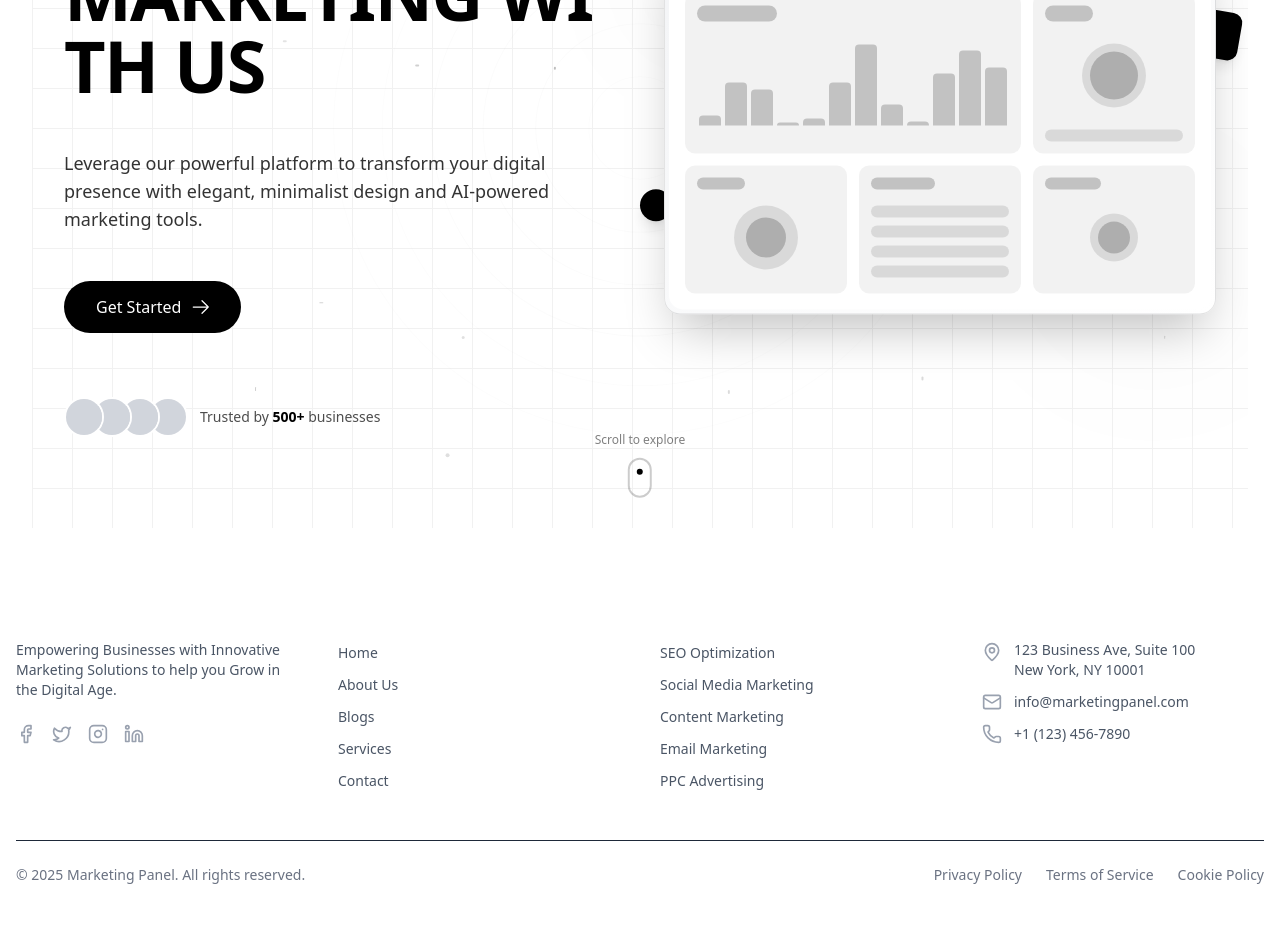
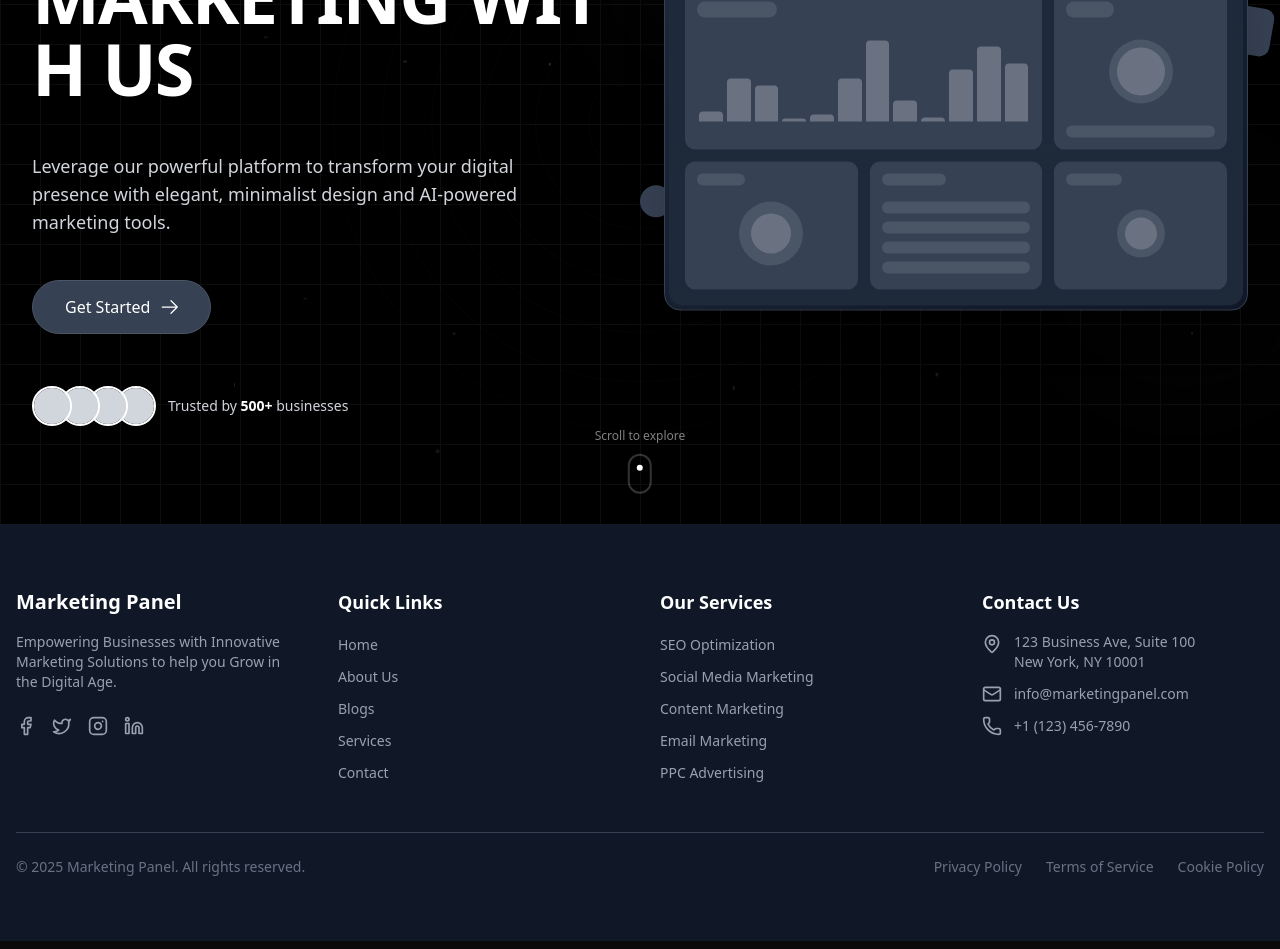
Before and after one commit to ajabgullb/marketing-panel-project, a React (Vite) app: page / in a window 1280 px wide. Shown: the part 340-1289 px from the top of the page. Built offline with nearby package versions, Linux system fonts and the light colour scheme; what tailwindcss-motion would draw is missing.

Commit message:
Convert the project to the Dark Theme

```diff
--- a/src/components/Container/Container.tsx
+++ b/src/components/Container/Container.tsx
@@ -5,7 +5,7 @@ interface IContainer {
 
 const Container = ({ children }: IContainer) => {
   return (
-    <div className='mx-8 my-1'>
+    <div className=''>
       {children}
     </div>
   )
--- a/src/components/Footer/Footer.tsx
+++ b/src/components/Footer/Footer.tsx
@@ -6,7 +6,7 @@ const Footer = () => {
   const currentYear = new Date().getFullYear();
 
   return (
-    <footer className="bg-white/90 text-gray-600 w-full mt-auto">
+    <footer className="bg-gray-900 text-gray-400 w-full mt-auto">
       <div className="container mx-auto px-4 py-12 md:py-16">
         <div className="grid grid-cols-1 md:grid-cols-2 lg:grid-cols-4 gap-10">
 
@@ -15,16 +15,16 @@ const Footer = () => {
             <h3 className="text-xl font-bold text-white">Marketing Panel</h3>
             <p className="text-sm">Empowering Businesses with Innovative Marketing Solutions to help you Grow in the Digital Age.</p>
             <div className="flex space-x-4 pt-2">
-              <a href="#" className="text-gray-400 hover:text-gray-900 transition-colors">
+              <a href="#" className="text-gray-400 hover:text-white transition-colors">
                 <Facebook className="w-5 h-5" />
               </a>
-              <a href="#" className="text-gray-400 hover:text-gray-900 transition-colors">
+              <a href="#" className="text-gray-400 hover:text-white transition-colors">
                 <Twitter className="w-5 h-5" />
               </a>
-              <a href="#" className="text-gray-400 hover:text-gray-900 transition-colors">
+              <a href="#" className="text-gray-400 hover:text-white transition-colors">
                 <Instagram className="w-5 h-5" />
               </a>
-              <a href="#" className="text-gray-400 hover:text-gray-900 transition-colors">
+              <a href="#" className="text-gray-400 hover:text-white transition-colors">
                 <Linkedin className="w-5 h-5" />
               </a>
             </div>
@@ -34,11 +34,11 @@ const Footer = () => {
           <div>
             <h4 className="text-lg font-semibold text-white mb-4">Quick Links</h4>
             <ul className="space-y-2">
-              <li><Link to="/home" className="hover:text-black transition-colors text-sm">Home</Link></li>
-              <li><Link to="/about" className="hover:text-black transition-colors text-sm">About Us</Link></li>
-              <li><Link to="/blogs" className="hover:text-black transition-colors text-sm">Blogs</Link></li>
-              <li><Link to="/services" className="hover:text-black transition-colors text-sm">Services</Link></li>
-              <li><Link to="/contact" className="hover:text-black transition-colors text-sm">Contact</Link></li>
+              <li><Link to="/home" className="hover:text-white transition-colors text-sm">Home</Link></li>
+              <li><Link to="/about" className="hover:text-white transition-colors text-sm">About Us</Link></li>
+              <li><Link to="/blogs" className="hover:text-white transition-colors text-sm">Blogs</Link></li>
+              <li><Link to="/services" className="hover:text-white transition-colors text-sm">Services</Link></li>
+              <li><Link to="/contact" className="hover:text-white transition-colors text-sm">Contact</Link></li>
             </ul>
           </div>
 
@@ -46,11 +46,11 @@ const Footer = () => {
           <div>
             <h4 className="text-lg font-semibold text-white mb-4">Our Services</h4>
             <ul className="space-y-2">
-              <li><a href="#" className="hover:text-black transition-colors text-sm">SEO Optimization</a></li>
-              <li><a href="#" className="hover:text-black transition-colors text-sm">Social Media Marketing</a></li>
-              <li><a href="#" className="hover:text-black transition-colors text-sm">Content Marketing</a></li>
-              <li><a href="#" className="hover:text-black transition-colors text-sm">Email Marketing</a></li>
-              <li><a href="#" className="hover:text-black transition-colors text-sm">PPC Advertising</a></li>
+              <li><a href="#" className="hover:text-white transition-colors text-sm">SEO Optimization</a></li>
+              <li><a href="#" className="hover:text-white transition-colors text-sm">Social Media Marketing</a></li>
+              <li><a href="#" className="hover:text-white transition-colors text-sm">Content Marketing</a></li>
+              <li><a href="#" className="hover:text-white transition-colors text-sm">Email Marketing</a></li>
+              <li><a href="#" className="hover:text-white transition-colors text-sm">PPC Advertising</a></li>
             </ul>
           </div>
 
@@ -64,25 +64,25 @@ const Footer = () => {
               </li>
               <li className="flex items-center">
                 <Mail className="w-5 h-5 text-gray-400 mr-3" />
-                <a href="mailto:info@marketingpanel.com" className="hover:text-gray-900 transition-colors text-sm">info@marketingpanel.com</a>
+                <a href="mailto:info@marketingpanel.com" className="hover:text-white transition-colors text-sm">info@marketingpanel.com</a>
               </li>
               <li className="flex items-center">
                 <Phone className="w-5 h-5 text-gray-400 mr-3" />
-                <a href="tel:+11234567890" className="hover:text-gray-900 transition-colors text-sm">+1 (123) 456-7890</a>
+                <a href="tel:+11234567890" className="hover:text-white transition-colors text-sm">+1 (123) 456-7890</a>
               </li>
             </ul>
           </div>
         </div>
 
         {/* Bottom Bar */}
-        <div className="border-t border-gray-800 mt-12 pt-6 flex flex-col md:flex-row justify-between items-center">
+        <div className="border-t border-gray-700 mt-12 pt-6 flex flex-col md:flex-row justify-between items-center">
           <p className="text-sm text-gray-500 mb-4 md:mb-0">
             &copy; {currentYear} Marketing Panel. All rights reserved.
           </p>
           <div className="flex space-x-6">
-            <a href="#" className="text-sm text-gray-500 hover:text-gray-900 transition-colors">Privacy Policy</a>
-            <a href="#" className="text-sm text-gray-500 hover:text-gray-900 transition-colors">Terms of Service</a>
-            <a href="#" className="text-sm text-gray-500 hover:text-gray-900 transition-colors">Cookie Policy</a>
+            <a href="#" className="text-sm text-gray-500 hover:text-white transition-colors">Privacy Policy</a>
+            <a href="#" className="text-sm text-gray-500 hover:text-white transition-colors">Terms of Service</a>
+            <a href="#" className="text-sm text-gray-500 hover:text-white transition-colors">Cookie Policy</a>
           </div>
         </div>
       </div>
--- a/src/components/Header/Logo.tsx
+++ b/src/components/Header/Logo.tsx
@@ -5,7 +5,7 @@ const Logo = ({className}: any) => {
     <div>
       <Link to="/">
         <div className={`font-bold text-2xl mx-5 sm:text-right ${className}`}>
-          Noman<span>Panel</span>
+          Marketing<span>Panel</span>
         </div>
       </Link>
     </div>
--- a/src/components/Home/HeroSection.tsx
+++ b/src/components/Home/HeroSection.tsx
@@ -73,12 +73,12 @@ const HeroSection = () => {
   if (!isMounted) return null;
 
   return (
-    <section className="relative w-full overflow-hidden bg-white text-black min-h-screen flex items-center">
+    <section className="relative w-full overflow-hidden bg-black text-white min-h-screen flex items-center">
       {/* Background grid pattern */}
       <div className="absolute inset-0 opacity-5">
         <div className="absolute inset-0"
           style={{
-            backgroundImage: 'linear-gradient(to right, #000000 1px, transparent 1px), linear-gradient(to bottom, #000000 1px, transparent 1px)',
+            backgroundImage: 'linear-gradient(to right, #ffffff 1px, transparent 1px), linear-gradient(to bottom, #ffffff 1px, transparent 1px)',
             backgroundSize: '40px 40px',
           }}
         />
@@ -88,7 +88,7 @@ const HeroSection = () => {
       {[...Array(6)].map((_, i) => (
         <motion.div
           key={i}
-          className="absolute rounded-full border border-black/10"
+          className="absolute rounded-full border border-white/10"
           style={{
             width: `${(i + 1) * 100}px`,
             height: `${(i + 1) * 100}px`,
@@ -120,7 +120,7 @@ const HeroSection = () => {
             animate="visible"
           >
             <motion.div variants={textItem}>
-              <span className="inline-block px-4 py-1.5 border border-black/20 rounded-full text-sm font-medium tracking-wide">
+              <span className="inline-block px-4 py-1.5 border border-white/20 rounded-full text-sm font-medium tracking-wide">
                 TRUSTED MARKETING PLATFORM
               </span>
             </motion.div>
@@ -143,19 +143,19 @@ const HeroSection = () => {
             </div>
 
             <motion.p
-              className="text-lg text-black/80 max-w-lg mx-auto md:mx-0"
+              className="text-lg text-gray-300 max-w-lg mx-auto md:mx-0"
               variants={textItem}
             >
               Leverage our powerful platform to transform your digital presence with elegant, minimalist design and AI-powered marketing tools.
             </motion.p>
 
             <motion.div
-              className="flex justify-center md:justify-start pt-4"
+              className="flex justify-center md:justify-start pt-3"
               variants={textItem}
             >
               <Link
                 to="/services"
-                className="group inline-flex items-center justify-center gap-2 bg-black text-white px-8 py-3.5 rounded-full font-medium transition-all duration-300 hover:bg-gray-800 no-underline"
+                className="group inline-flex items-center justify-center gap-2 bg-gray-700 text-white px-8 py-3.5 rounded-full font-medium transition-all duration-300 hover:bg-gray-600 border border-gray-600 no-underline"
               >
                 Get Started
                 <motion.span
@@ -168,7 +168,7 @@ const HeroSection = () => {
             </motion.div>
 
             <motion.div
-              className="flex items-center justify-center md:justify-start gap-3 pt-8"
+              className="flex items-center justify-center md:justify-start gap-3 pt-5 pb-16 md:pb-0"
               variants={textItem}
             >
               <div className="flex -space-x-3">
@@ -184,8 +184,8 @@ const HeroSection = () => {
                   </motion.div>
                 ))}
               </div>
-              <div className="text-sm text-black/70">
-                <p>Trusted by <span className="font-semibold text-black">500+</span> businesses</p>
+              <div className="text-sm text-gray-300">
+                <p>Trusted by <span className="font-semibold text-white">500+</span> businesses</p>
               </div>
             </motion.div>
           </motion.div>
@@ -199,11 +199,11 @@ const HeroSection = () => {
           >
             {/* Main dashboard mockup */}
             <motion.div
-              className="relative z-10 bg-gradient-to-br from-gray-100 to-white p-1 rounded-2xl shadow-2xl border border-black/10 overflow-hidden"
+              className="relative z-10 bg-gradient-to-br from-gray-800 to-gray-900 p-1 rounded-2xl shadow-2xl border border-gray-700 overflow-hidden"
               animate={floatingAnimation(0)}
             >
               {/* Dashboard content */}
-              <div className="bg-white rounded-xl overflow-hidden p-4">
+              <div className="bg-gray-800 rounded-xl overflow-hidden p-4">
                 {/* Header bar */}
                 <div className="flex items-center justify-between mb-4">
                   <div className="flex space-x-2">
@@ -211,22 +211,23 @@ const HeroSection = () => {
                     <div className="w-3 h-3 rounded-full bg-yellow-500"></div>
                     <div className="w-3 h-3 rounded-full bg-green-500"></div>
                   </div>
-                  <div className="h-4 w-24 bg-black/10 rounded-full"></div>
+                  <div className="h-4 w-24 bg-gray-600 rounded-full"></div>
                 </div>
 
                 {/* Dashboard grid */}
+                {/* Top row */}
                 <div className="grid grid-cols-3 gap-3 mb-3">
                   <motion.div
-                    className="col-span-2 h-40 bg-black/5 rounded-lg p-3"
+                    className="col-span-2 h-40 bg-gray-700 rounded-lg p-3"
                     whileHover={{ scale: 1.02 }}
                     transition={{ type: 'spring', stiffness: 400 }}
                   >
-                    <div className="h-4 w-20 bg-black/20 rounded-full mb-2"></div>
+                    <div className="h-4 w-20 bg-gray-600 rounded-full mb-2"></div>
                     <div className="flex items-end h-24 pt-2">
                       {[...Array(12)].map((_, i) => (
                         <motion.div
                           key={i}
-                          className="flex-1 bg-black/20 mx-0.5 rounded-t"
+                          className="flex-1 bg-gray-500 mx-0.5 rounded-t"
                           style={{ height: `${Math.random() * 100}%` }}
                           initial={{ height: 0 }}
                           animate={{ height: `${Math.random() * 100}%` }}
@@ -236,52 +237,53 @@ const HeroSection = () => {
                     </div>
                   </motion.div>
                   <motion.div
-                    className="h-40 bg-black/5 rounded-lg p-3 flex flex-col justify-between"
+                    className="h-40 bg-gray-700 rounded-lg p-3 flex flex-col justify-between"
                     whileHover={{ scale: 1.02 }}
                     transition={{ type: 'spring', stiffness: 400 }}
                   >
-                    <div className="h-4 w-12 bg-black/20 rounded-full"></div>
-                    <div className="w-16 h-16 rounded-full bg-black/10 mx-auto flex items-center justify-center">
-                      <div className="w-12 h-12 rounded-full bg-black/20"></div>
+                    <div className="h-4 w-12 bg-gray-600 rounded-full"></div>
+                    <div className="w-16 h-16 rounded-full bg-gray-600 mx-auto flex items-center justify-center">
+                      <div className="w-12 h-12 rounded-full bg-gray-500"></div>
                     </div>
-                    <div className="h-3 w-full bg-black/10 rounded-full"></div>
+                    <div className="h-3 w-full bg-gray-600 rounded-full"></div>
                   </motion.div>
                 </div>
 
+                {/* Bottom row */}
                 <div className="grid grid-cols-3 gap-3">
                   <motion.div
-                    className="h-32 bg-black/5 rounded-lg p-3"
+                    className="h-32 bg-gray-700 rounded-lg p-3"
                     whileHover={{ scale: 1.02 }}
                     transition={{ type: 'spring', stiffness: 400 }}
                   >
-                    <div className="h-3 w-12 bg-black/20 rounded-full mb-2"></div>
+                    <div className="h-3 w-12 bg-gray-600 rounded-full mb-2"></div>
                     <div className="h-20 flex items-center justify-center">
-                      <div className="w-16 h-16 rounded-full bg-black/10 flex items-center justify-center">
-                        <div className="w-10 h-10 rounded-full bg-black/20"></div>
+                      <div className="w-16 h-16 rounded-full bg-gray-600 flex items-center justify-center">
+                        <div className="w-10 h-10 rounded-full bg-gray-500"></div>
                       </div>
                     </div>
                   </motion.div>
                   <motion.div
-                    className="h-32 bg-black/5 rounded-lg p-3"
+                    className="h-32 bg-gray-700 rounded-lg p-3"
                     whileHover={{ scale: 1.02 }}
                     transition={{ type: 'spring', stiffness: 400 }}
                   >
-                    <div className="h-3 w-16 bg-black/20 rounded-full mb-2"></div>
+                    <div className="h-3 w-16 bg-gray-600 rounded-full mb-2"></div>
                     <div className="space-y-2 pt-2">
                       {[...Array(4)].map((_, i) => (
-                        <div key={i} className="h-3 bg-black/10 rounded-full"></div>
+                        <div key={i} className="h-3 bg-gray-600 rounded-full"></div>
                       ))}
                     </div>
                   </motion.div>
                   <motion.div
-                    className="h-32 bg-black/5 rounded-lg p-3"
+                    className="h-32 bg-gray-700 rounded-lg p-3"
                     whileHover={{ scale: 1.02 }}
                     transition={{ type: 'spring', stiffness: 400 }}
                   >
-                    <div className="h-3 w-14 bg-black/20 rounded-full mb-2"></div>
+                    <div className="h-3 w-14 bg-gray-600 rounded-full mb-2"></div>
                     <div className="h-20 flex items-center justify-center">
-                      <div className="w-12 h-12 rounded-full bg-black/10 flex items-center justify-center">
-                        <div className="w-8 h-8 rounded-full bg-black/20"></div>
+                      <div className="w-12 h-12 rounded-full bg-gray-600 flex items-center justify-center">
+                        <div className="w-8 h-8 rounded-full bg-gray-500"></div>
                       </div>
                     </div>
                   </motion.div>
@@ -291,7 +293,7 @@ const HeroSection = () => {
 
             {/* Decorative elements */}
             <motion.div
-              className="absolute -top-10 -left-10 w-40 h-40 bg-black/5 rounded-full mix-blend-overlay filter blur-xl"
+              className="absolute -top-10 -left-10 w-40 h-40 bg-white/5 rounded-full mix-blend-overlay filter blur-xl"
               animate={{
                 scale: [1, 1.2, 1],
                 opacity: [0.1, 0.2, 0.1],
@@ -303,7 +305,7 @@ const HeroSection = () => {
               }}
             />
             <motion.div
-              className="absolute -bottom-12 -right-12 w-56 h-56 bg-black/5 rounded-full mix-blend-overlay filter blur-xl"
+              className="absolute -bottom-12 -right-12 w-56 h-56 bg-white/5 rounded-full mix-blend-overlay filter blur-xl"
               animate={{
                 scale: [1, 1.3, 1],
                 opacity: [0.1, 0.15, 0.1],
@@ -318,12 +320,12 @@ const HeroSection = () => {
 
             {/* Floating small elements */}
             <motion.div
-              className="absolute top-20 -right-6 w-12 h-12 bg-black rounded-lg shadow-lg"
+              className="absolute top-20 -right-6 w-12 h-12 bg-gray-700 rounded-lg shadow-lg"
               animate={floatingAnimation(1.5)}
               style={{ rotate: '10deg' }}
             />
             <motion.div
-              className="absolute bottom-20 -left-6 w-8 h-8 bg-black rounded-full shadow-lg"
+              className="absolute bottom-20 -left-6 w-8 h-8 bg-gray-700 rounded-full shadow-lg"
               animate={floatingAnimation(2)}
             />
           </motion.div>
@@ -334,7 +336,7 @@ const HeroSection = () => {
       {[...Array(15)].map((_, i) => (
         <motion.div
           key={i}
-          className="absolute rounded-full bg-black"
+          className="absolute rounded-full bg-gray-400"
           style={{
             width: Math.random() * 4 + 1,
             height: Math.random() * 4 + 1,
@@ -358,19 +360,19 @@ const HeroSection = () => {
 
       {/* Scroll indicator */}
       <motion.div
-        className="absolute bottom-8 left-1/2 transform -translate-x-1/2 flex flex-col items-center"
+        className="absolute bottom-4 left-1/2 transform -translate-x-1/2 flex flex-col items-center md:bottom-8"
         initial={{ opacity: 0 }}
         animate={{ opacity: 1 }}
         transition={{ delay: 2, duration: 1 }}
       >
-        <span className="text-xs text-black/50 mb-2">Scroll to explore</span>
+        <span className="text-xs text-white/50 mb-2">Scroll to explore</span>
         <motion.div
-          className="w-6 h-10 border-2 border-black/20 rounded-full flex justify-center pt-2"
+          className="w-6 h-10 border-2 border-white/20 rounded-full flex justify-center pt-2"
           animate={{ y: [0, 5, 0] }}
           transition={{ duration: 1.5, repeat: Infinity }}
         >
           <motion.div
-            className="w-1.5 h-1.5 bg-black rounded-full"
+            className="w-1.5 h-1.5 bg-white rounded-full"
             animate={{ y: [0, 3, 0] }}
             transition={{ duration: 1.5, repeat: Infinity }}
           />
--- a/src/main.tsx
+++ b/src/main.tsx
@@ -2,6 +2,9 @@ import { StrictMode } from 'react'
 import { createRoot } from 'react-dom/client'
 import './index.css'
 import { createBrowserRouter, RouterProvider } from 'react-router-dom'
+
+// Apply dark mode to the HTML element
+document.documentElement.classList.add('dark')
 
 import App from './App.tsx'
 import { Home, About, Blogs, Services, Contact, Login, Signup } from "./pages/index.ts"
```
Also changed, not shown: src/components/Header/AuthComponents.tsx (+4 -4 lines), src/components/Header/Header.tsx (+8 -8 lines).
